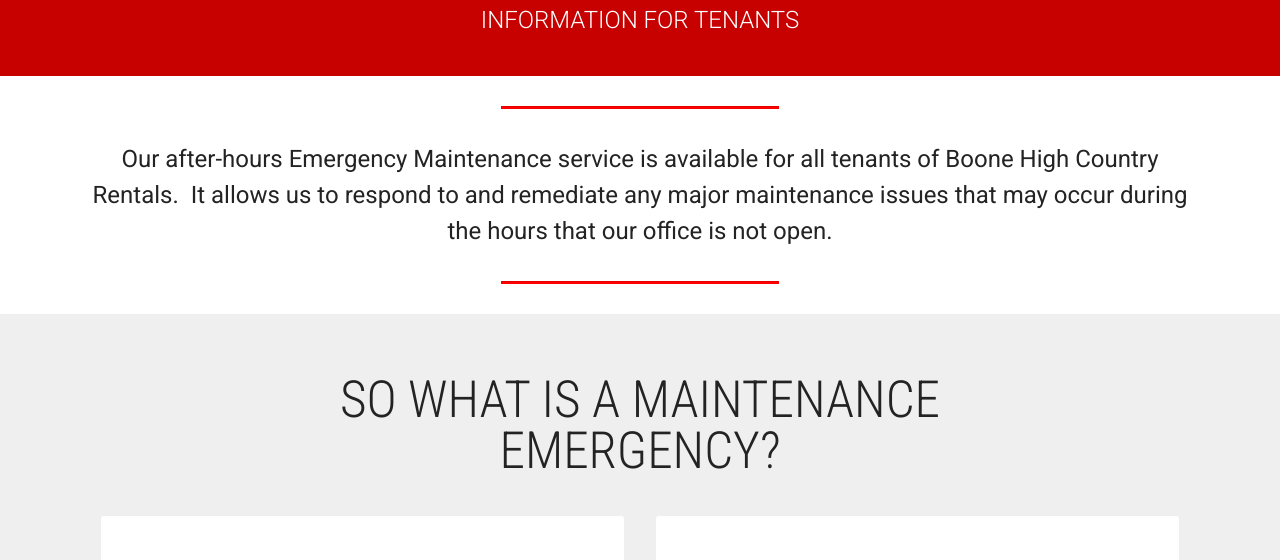
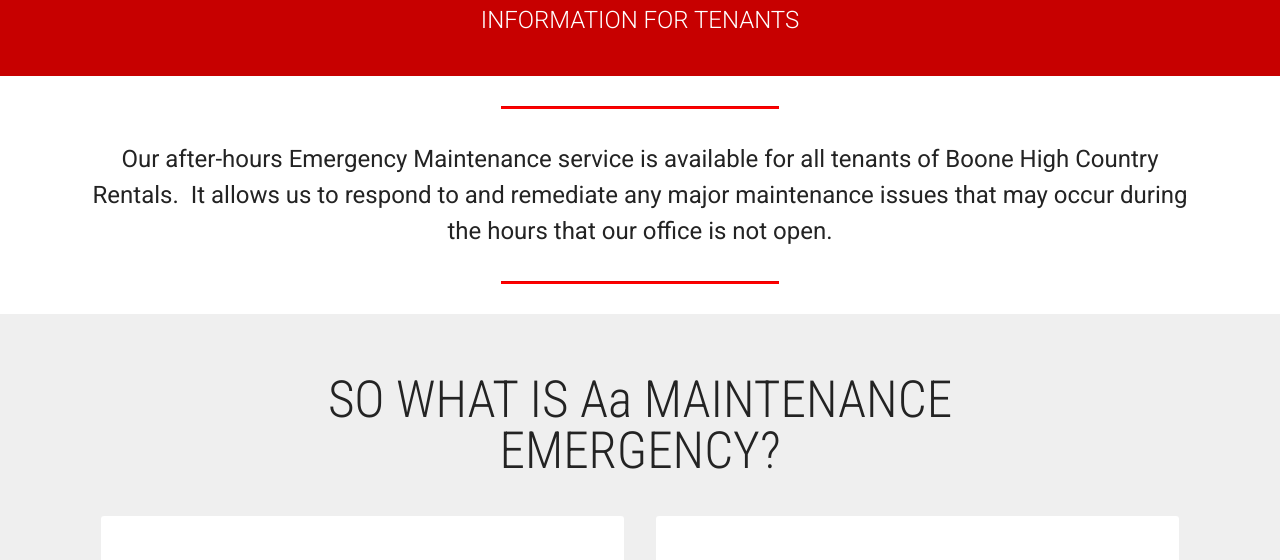
Before and after one commit to bhcrsupport/bhcrsupport.github.io, a plain HTML site: page emergency-maintenance.html in a window 1280 px wide. Shown: the part 181-741 px from the top of the page. Drawn offline with Linux system fonts and the light colour scheme; files whose address does not match are found by name.

Commit message:
Update emergency-maintenance.html

```diff
--- a/emergency-maintenance.html
+++ b/emergency-maintenance.html
@@ -97,7 +97,7 @@
         <div class="media-container-row">
             <div class="title col-12 col-md-8">
                 <h2 class="align-center pb-3 mbr-fonts-style display-2">
-                    SO WHAT IS A MAINTENANCE EMERGENCY?</h2>
+                    SO WHAT IS Aa MAINTENANCE EMERGENCY?</h2>
 
 
             </div>
```
